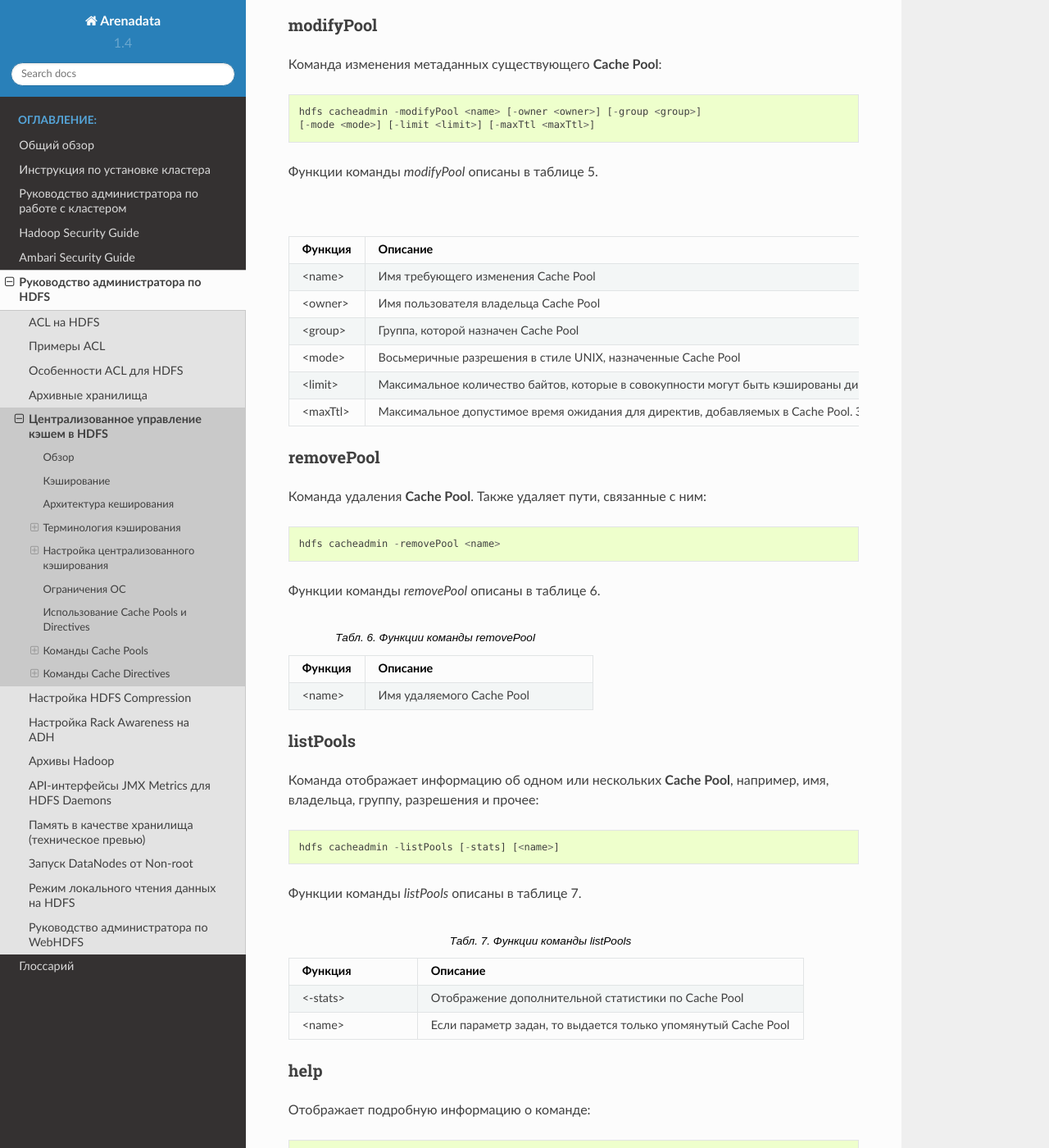
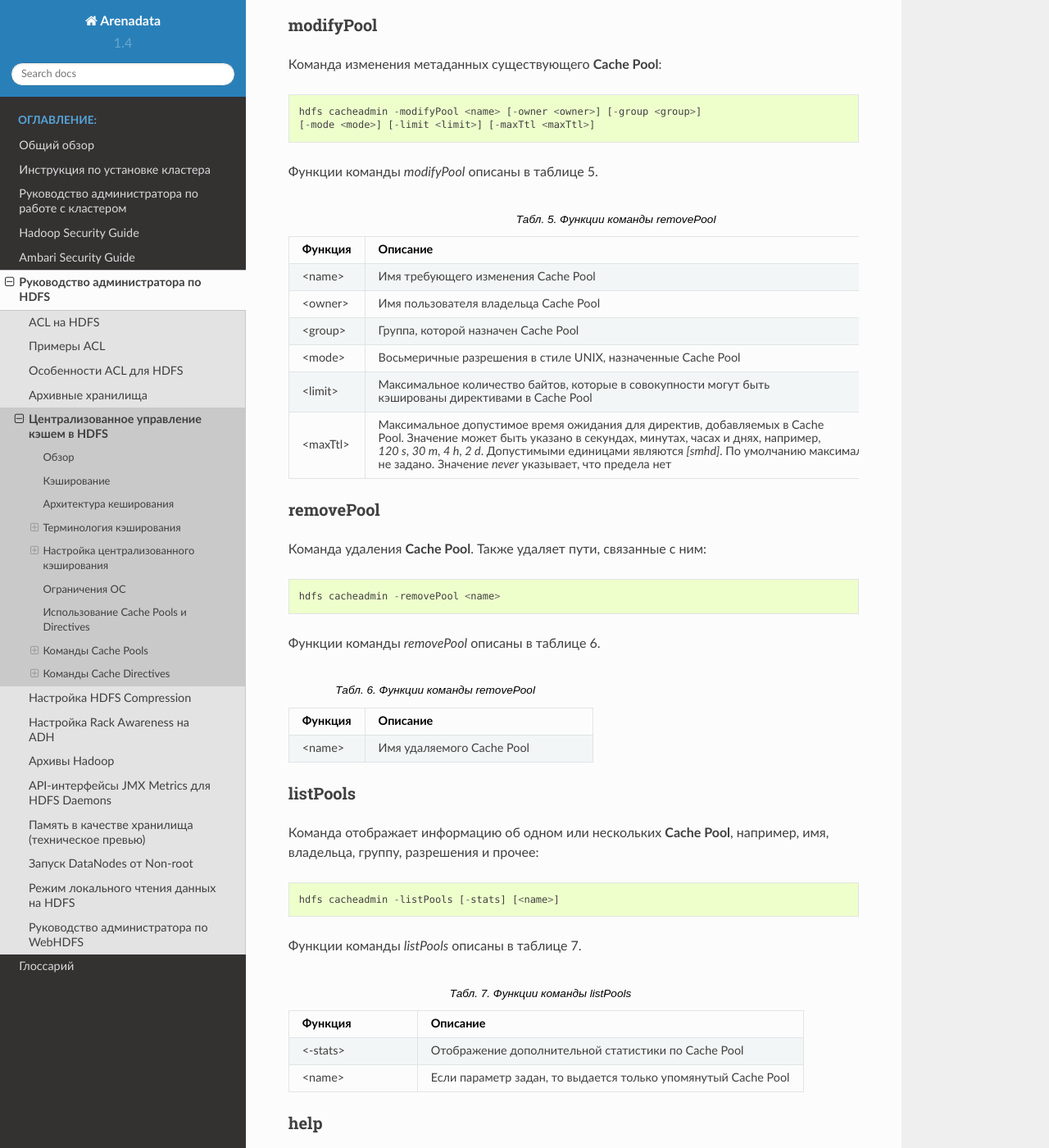
Before and after one commit to arenadata/docs_adps, a Sphinx documentation site: the page built from source/HDFSadmin/Cache.rst, in a window 1280 px wide and 1400 px high, scrolled down 7255 px. Shown: the whole window at 82% size. Built offline with Sphinx 7.4.7 and the Read the Docs theme 2.0.0, drawn with Linux system fonts in a browser that asks for light colours; some of the changed lines change nothing that is shown; some of the changed text lies outside the part shown.

Commit message:
Update Cache.rst

```diff
--- a/source/HDFSadmin/Cache.rst
+++ b/source/HDFSadmin/Cache.rst
@@ -253,8 +253,8 @@
    "<owner>", "Имя пользователя владельца Cache Pool"
    "<group>", "Группа, которой назначен Cache Pool"
    "<mode>", "Восьмеричные разрешения в стиле UNIX, назначенные Cache Pool"
-   "<limit>", "Максимальное количество байтов, которые в совокупности могут быть кэшированы директивами в Cache Pool"
-   "<maxTtl>", "Максимальное допустимое время ожидания для директив, добавляемых в Cache Pool. Значение может быть указано в секундах, минутах, часах и днях, например, *120 s*, *30 m*, *4 h*, *2 d*. Допустимыми единицами являются *[smhd]*. По умолчанию максимальное значение не задано. Значение *never* указывает, что предела нет"
+   "<limit>", "Максимальное количество байтов, которые в совокупности могут быть |br| кэшированы директивами в Cache Pool"
+   "<maxTtl>", "Максимальное допустимое время ожидания для директив, добавляемых в Cache |br| Pool. Значение может быть указано в секундах, минутах, часах и днях, например, |br| *120 s*, *30 m*, *4 h*, *2 d*. Допустимыми единицами являются *[smhd]*. По умолчанию максимальное значение |br| не задано. Значение *never* указывает, что предела нет"
 
 
 
@@ -309,7 +309,7 @@
    :header: "Функция", "Описание"
    :widths: 10, 30
 
-   "<command-name>", "Отображение подробной информации по указанной команде. Если команда не указана, отображается подробная справка по всем командам"
+   "<command-name>", "Отображение подробной информации по указанной команде. Если |br| команда не указана, отображается подробная справка по всем |br| командам"
 
 
 
```
